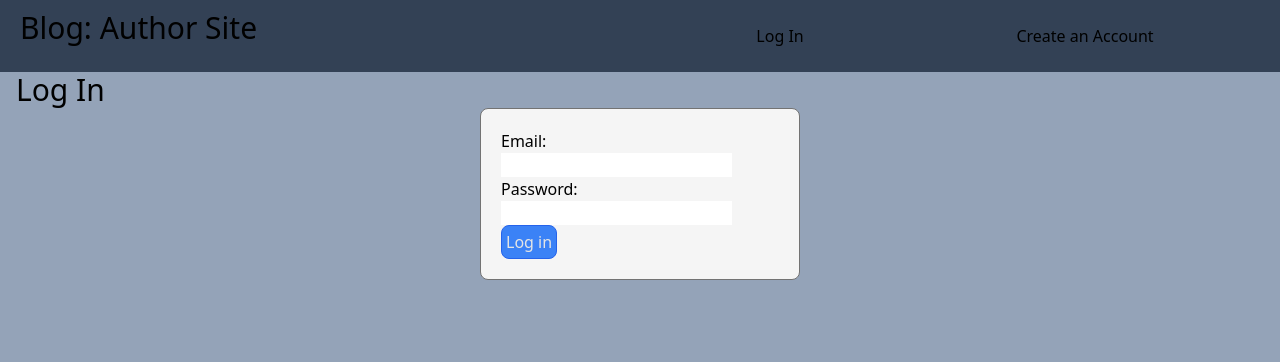
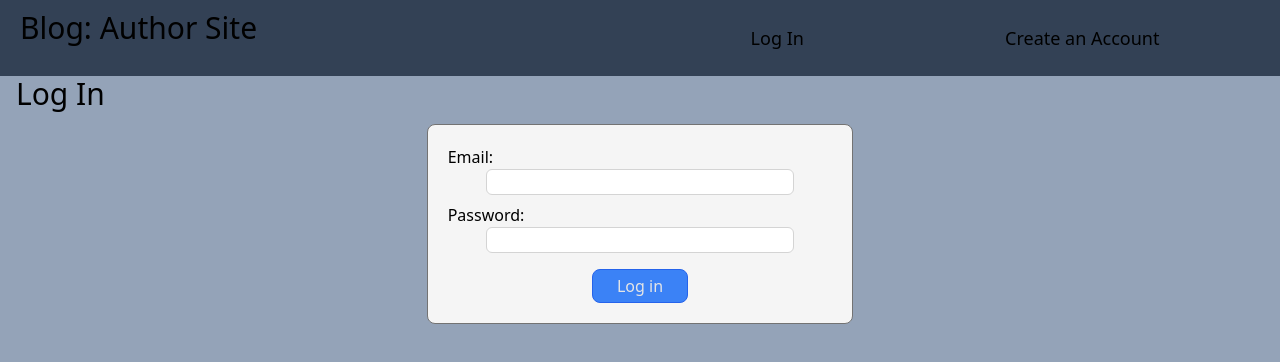
Before and after one commit to BrandB123/blog-rest-author-site, a SvelteKit app: page /log-in in a window 1280 px wide. Shown: the top 362 px of the page. Built offline with nearby package versions, Linux system fonts and the light colour scheme.

Commit message:
Implement more reactive UI

```diff
--- a/src/routes/(app)/+layout.svelte
+++ b/src/routes/(app)/+layout.svelte
@@ -4,11 +4,11 @@
 </script>
 
 <div class="flex p-2.5 bg-slate-700">
-	<h1 class="text-3xl pl-2.5">Blog: Author Site</h1>
+	<h1 class="text-2xl md:text-3xl pl-2.5">Blog: Author Site</h1>
 	<nav class="flex p-2.5 w-2/4 ml-auto">
-		<a href="/" class="grow py-1 hover:text-slate-200 text-center">Home</a>
-		<a href="/add-post" class="grow py-1 hover:text-slate-200 text-center">Add Post</a>
-		<a href="/sign-out" class="grow py-1 hover:text-slate-200 text-center">Sign Out</a>
+		<a href="/" class="grow text-sm md:text-lg py-1 hover:text-slate-200 text-center">Home</a>
+		<a href="/add-post" class="grow text-sm md:text-lg py-1 hover:text-slate-200 text-center">Add Post</a>
+		<a href="/sign-out" class="grow text-sm md:text-lg py-1 hover:text-slate-200 text-center">Sign Out</a>
 	</nav>
 </div>
 
--- a/src/routes/(app)/+page.svelte
+++ b/src/routes/(app)/+page.svelte
@@ -9,7 +9,7 @@
             const response = await fetch(`${import.meta.env.VITE_API_URL}api/posts/author`, {
                 headers: {
                     "Content-Type" : "application/json",
-                    "Authorization" : `Bearer ${localStorage.getItem("authorjwt")}`,
+                    "Authorization" : `Bearer ${localStorage.getItem("jwtAuth")}`,
                 }
             })
 
--- a/src/routes/(app)/[postId]/+page.svelte
+++ b/src/routes/(app)/[postId]/+page.svelte
@@ -14,7 +14,7 @@
                 `${import.meta.env.VITE_API_URL}api/posts/${postId}/author`, {
                 headers: {
                     "Content-Type": "application/json",
-                    "Authorization": `Bearer ${localStorage.getItem("authorjwt")}`
+                    "Authorization": `Bearer ${localStorage.getItem("jwtAuth")}`
                 }
             });
 
@@ -44,7 +44,7 @@
                 method: "PUT",
                 headers: {
                     "Content-Type": "application/json",
-                    "Authorization": `Bearer ${localStorage.getItem("authorjwt")}`
+                    "Authorization": `Bearer ${localStorage.getItem("jwtAuth")}`
                 },
                 body: JSON.stringify({
                     postTitle: title,
@@ -86,7 +86,7 @@
                 method: "DELETE",
                 headers: {
                     "Content-Type": "application/json",
-                    "Authorization": `Bearer ${localStorage.getItem("authorjwt")}`
+                    "Authorization": `Bearer ${localStorage.getItem("jwtAuth")}`
                 }
             });
 
@@ -179,7 +179,7 @@
 
     <button
         type="submit"
-        class="border border-black rounded-xl p-1 w-1/6 mx-auto bg-blue-500 text-neutral-100 text-xl"
+        class="border border-black rounded-xl p-1 w-1/2 md:w-1/4 lg:w-1/6 mt-2 md:mt-0 mx-auto bg-blue-500 text-neutral-100 text-xl"
         onclick={(event) => {
             event.preventDefault();
             console.log(`TITLE: ${title}, MESSAGE: ${message}, PUBLISHED: ${published}`)
@@ -200,7 +200,7 @@
 
     <button
         type="submit"
-        class="p-2 w-1/8 text-neutral-500 text-md absolute top-2 right-4 hover:font-semibold hover:text-neutral-800 "
+        class="p-2 w-1/8 text-neutral-500 text-xs md:text-md absolute top-1 md:top-2 right-0 md:right-4 hover:font-semibold hover:text-neutral-800 "
         onclick={(event) => {
             event.preventDefault()
             deletePost();
--- a/src/routes/(app)/add-post/+page.svelte
+++ b/src/routes/(app)/add-post/+page.svelte
@@ -11,7 +11,7 @@
                 method: "POST",
                 headers: {
                     "Content-Type": "application/json",
-                    "Authorization": `Bearer ${localStorage.getItem("authorjwt")}`
+                    "Authorization": `Bearer ${localStorage.getItem("jwtAuth")}`
                 },
                 body: JSON.stringify({
                     postTitle: title,
@@ -110,7 +110,7 @@
 
     <button
         type="submit"
-        class="border border-black rounded-xl p-1 w-1/6 mx-auto bg-blue-500 text-neutral-100 text-xl"
+        class="border border-black rounded-xl p-1 w-1/2 md:w-1/4 lg:w-1/6 mt-2 md:mt-0 mx-auto bg-blue-500 text-neutral-100 text-xl"
         onclick={(event) => {
             event.preventDefault();
 
--- a/src/routes/(app)/sign-out/+page.svelte
+++ b/src/routes/(app)/sign-out/+page.svelte
@@ -1,11 +1,10 @@
 <script>
     import { goto } from '$app/navigation';
 
-    // testing async UI. Adding API call later
     const signedOut = new Promise((resolve, reject) => {
         setTimeout(() => {
-            if (localStorage.getItem("authorjwt")){
-                localStorage.removeItem("authorjwt");
+            if (localStorage.getItem("jwtAuth")){
+                localStorage.removeItem("jwtAuth");
             }
             resolve('successfully');
             // return reject('failure');
--- a/src/routes/(authentication)/+layout.svelte
+++ b/src/routes/(authentication)/+layout.svelte
@@ -5,10 +5,10 @@
 </script>
 
 <div class="flex p-2.5 bg-slate-700">
-	<h1 class="text-3xl pl-2.5">Blog: Author Site</h1>
+	<h1 class="text-2xl md:text-3xl pl-2.5">Blog: Author Site</h1>
 	<nav class="flex p-2.5 w-2/4 ml-auto">
-		<a href="/log-in" class="grow py-1 hover:text-slate-200 text-center">Log In</a>
-		<a href="/sign-up" class="grow py-1 hover:text-slate-200 text-center">Create an Account</a>
+		<a href="/log-in" class="grow text-sm md:text-lg py-1 hover:text-slate-200 text-center">Log In</a>
+		<a href="/sign-up" class="grow text-sm md:text-lg py-1 hover:text-slate-200 text-center">Create an Account</a>
 	</nav>
 </div>
 
--- a/src/routes/(authentication)/log-in/+page.svelte
+++ b/src/routes/(authentication)/log-in/+page.svelte
@@ -26,11 +26,8 @@
             }
 
             const json = await response.json();
-            console.log("RESPONSE: ", response );
-            console.log("JSON: ", json );
-            console.log("TOKNE: ", json.token)
 
-            localStorage.setItem("authorjwt", json.token)
+            localStorage.setItem("jwtAuth", json.token)
             goto('/')
 
         } catch(err){
@@ -46,28 +43,35 @@
 
 <h1 class="text-3xl pl-4">Log In</h1>
 <form action="/"
-    class="bg-neutral-100 w-1/4 mx-auto p-5 rounded-lg border border-neutral-500">
+    class="bg-neutral-100 w-3/4 md:w-1/2 lg:w-1/3 max-w-lg my-3 mx-auto p-5 rounded-lg border border-neutral-500">
 
-    <label for="email">Email:</label>
+    <label
+        for="email"
+        class="mx-auto">
+        Email:
+    </label>
     <input
         type="text"
         id="email"
         bind:value={username}
-        class="block">
+        class="block pl-2 mx-auto mb-2 w-4/5 border border-neutral-300 rounded-md">
 
-    <label for="password">Password:</label>
+    <label
+        for="password"
+        class="mx-auto">
+        Password:
+    </label>
     <input
         type="password"
         id="password"
         bind:value={password}
-        class="block">
+        class="block pl-2 mx-auto mb-2 w-4/5 border border-neutral-300 rounded-md">
 
         <button
             type="submit"
-        class="p-1 border rounded-lg border-blue-600 bg-blue-500 text-neutral-200"
+            class="p-1 mt-4 w-1/2 lg:w-1/4 block mx-auto border rounded-lg border-blue-600 bg-blue-500 text-neutral-200"
             onclick={(event) => {
                 event.preventDefault();
-            console.log(`USERNAME: ${username}, PASSWORD: ${password}`)
                 login(username, password);
             }}>
             Log in
--- a/src/routes/(authentication)/sign-up/+page.svelte
+++ b/src/routes/(authentication)/sign-up/+page.svelte
@@ -48,7 +48,7 @@
 
 <h1 class="text-3xl pl-4">Create an Account</h1>
 <form action="/"
-    class="bg-neutral-100 w-1/4 mx-auto p-5 rounded-lg border border-neutral-500">
+    class="bg-neutral-100 w-3/4 md:w-1/2 lg:w-1/3 max-w-lg my-3 mx-auto p-5 rounded-lg border border-neutral-500">
 
     <label for="first-name">First Name:</label>
     <input
@@ -56,7 +56,7 @@
         id = "first-name"
         required
         bind:value={firstName}
-        class="block">
+        class="block pl-2 mx-auto mb-2 w-4/5 border border-neutral-300 rounded-md">
 
     <label for="last-name">Last Name:</label>
     <input
@@ -64,7 +64,7 @@
         id = "last-name"
         required
         bind:value={lastName}
-        class="block">
+        class="block pl-2 mx-auto mb-2 w-4/5 border border-neutral-300 rounded-md">
 
     <label for="email">Email:</label>
     <input
@@ -72,7 +72,7 @@
         id = "email"
         required
         bind:value={email}
-        class="block">
+        class="block pl-2 mx-auto mb-2 w-4/5 border border-neutral-300 rounded-md">
 
     <label for="password">Password:</label>
     <input
@@ -81,11 +81,11 @@
         required
         minlength="8"
         bind:value={password}
-        class="block">
+        class="block pl-2 mx-auto mb-2 w-4/5 border border-neutral-300 rounded-md">
 
     <button
         type="submit"
-        class="p-1 border rounded-lg border-blue-600 bg-blue-500 text-neutral-200"
+        class="p-1 mt-4 w-2/3 lg:w-1/2 block mx-auto border rounded-lg border-blue-600 bg-blue-500 text-neutral-200"
         onclick={(event) => {
             event.preventDefault();
             if (!/^[a-zA-Z0-9._%+-]+@[a-zA-Z0-9.-]+\.[a-zA-Z]{2,}$/.test(email)){
```
Lines whose indentation alone changed are shown as unchanged.
